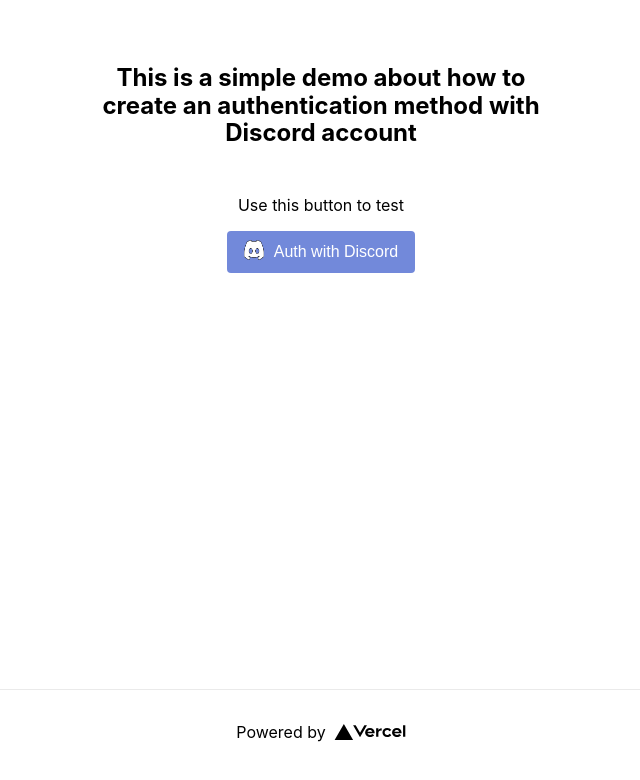
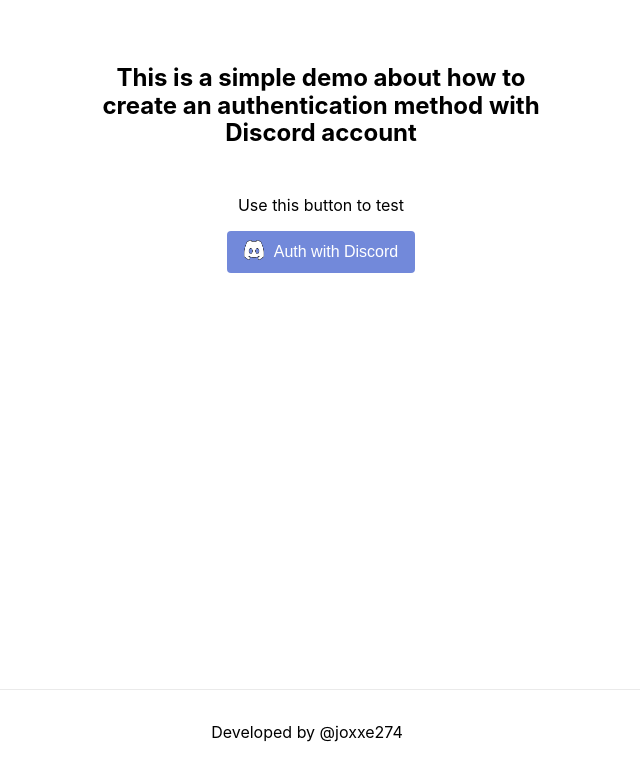
Before and after one commit to joxxe274/demo-auth-discord, a Next.js app: page / in a window 1280 px wide. Shown: the top 780 px of the page, without its empty margins (319-959 px from the left). Built offline with nearby package versions, Linux system fonts and the light colour scheme; no server answers.

Commit message:
feat: updating footer

```diff
--- a/pages/index.tsx
+++ b/pages/index.tsx
@@ -114,14 +114,13 @@
 
       <footer className={styles.footer}>
         <a
-          href="https://vercel.com?utm_source=create-next-app&utm_medium=default-template&utm_campaign=create-next-app"
+          href="https://github.com/joxxe274"
           target="_blank"
           rel="noopener noreferrer"
         >
-          Powered by{' '}
-          <span className={styles.logo}>
-            <Image src="/vercel.svg" alt="Vercel Logo" width={72} height={16} />
-          </span>
+          Developed by @joxxe274
+          <span className={styles.logo}></span>
+            <Image src="/assets/img/github-icon.png" alt="Vercel Logo" width={20} height={20} />
         </a>
       </footer>
     </div>
--- a/styles/Home.module.css
+++ b/styles/Home.module.css
@@ -188,7 +188,7 @@
 }
 
 .logo {
-  height: 1em;
+  display: block;
   margin-left: 0.5rem;
 }
 
```
Also changed, not shown: public/assets/img/github-icon.png (added).
